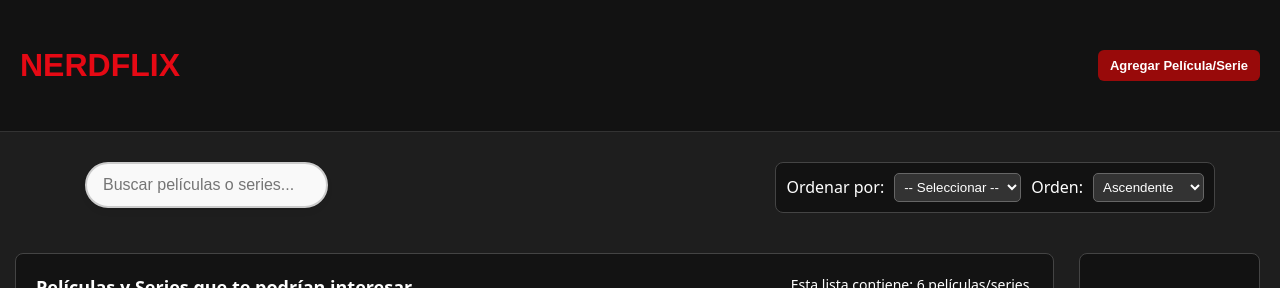
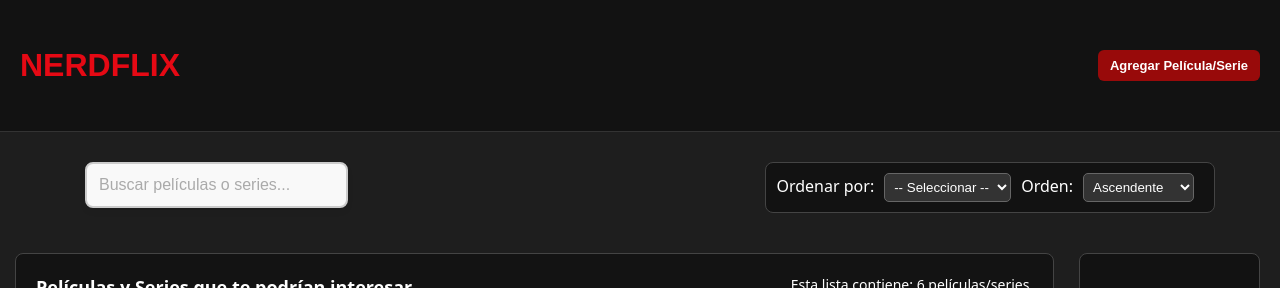
Before and after one commit to AilenFlores/TP-React, a React (Vite) app: page / in a window 1280 px wide. Shown: the top 288 px of the page. Built offline with nearby package versions, Linux system fonts and the light colour scheme.

Commit message:
Mejorar el diseño del componente de búsqueda y actualizar el README.md con información detallada sobre la aplicación y su instalación.

```diff
--- a/Components/InputSearch/InputSearch.jsx
+++ b/Components/InputSearch/InputSearch.jsx
@@ -1,8 +1,10 @@
 import React from 'react';
 import Style from './InputSearch.module.css';
+
 const InputSearch = ({ searchTerm, onSearchChange }) => {
   return (
     <div className={Style.inputSearchContainer}>
+      <div className={Style.inputWrapper}>
         <input
           type="text"
           placeholder="Buscar películas o series..."
@@ -10,8 +12,7 @@ const InputSearch = ({ searchTerm, onSearchChange }) => {
           onChange={(e) => onSearchChange(e.target.value)}
           className={Style.inputField}
         />
-
-
+      </div>
     </div>
   );
 };
--- a/Components/InputSearch/InputSearch.module.css
+++ b/Components/InputSearch/InputSearch.module.css
@@ -1,20 +1,31 @@
 .inputSearchContainer {
   display: flex;
-  justify-content: center;
+  justify-content: left;
   padding: 20px;
 }
 
+.inputWrapper {
+  position: relative;
+  flex-grow: 1;
+  max-width: 800px;
+}
+
+
 .inputField {
   width: 100%;
-  max-width: 400px;
-  padding: 12px 16px;
+  padding: 12px 12px 12px 12px;
   font-size: 16px;
+  color: #333; /* Color del texto */
   border: 2px solid #ccc;
-  border-radius: 30px;
+  border-radius: 8px;
   outline: none;
   transition: all 0.3s ease;
   background-color: #f9f9f9;
   box-shadow: 0 4px 6px rgba(0, 0, 0, 0.05);
+}
+
+.inputField::placeholder {
+  color: #aaa;
 }
 
 .inputField:focus {
--- a/Components/MoviesOrder/MoviesOrder.module.css
+++ b/Components/MoviesOrder/MoviesOrder.module.css
@@ -4,7 +4,6 @@
     padding: 20px;
   }
   .sortContainer {
-    display: flex;
     align-items: center;
     gap: 10px;
     padding: 10px;
@@ -17,6 +16,7 @@
 
   .sortContainer select {
     padding: 5px;
+    margin: 0 10px;
     background-color: #333;
     color: white;
     border: 1px solid #666;
--- a/pages/Home.jsx
+++ b/pages/Home.jsx
@@ -171,12 +171,13 @@ const UnwatchedMovie = filteredMovies.filter(movie => movie.visto === false);
 
       <div className={Style.underNavbar}>
         <InputSearch searchTerm={searchTerm} onSearchChange={setSearchTerm}/>
-
+<div>
         <MoviesOrder
         sortField={sortField}
         setSortField={setSortField}
         sortOrder={sortOrder}
         setSortOrder={setSortOrder} />
+        </div>
 
       </div>
 
--- a/pages/Home.module.css
+++ b/pages/Home.module.css
@@ -53,6 +53,6 @@
   display: flex;
   justify-content: space-between;
   align-items: center;
-  flex-wrap: wrap;
+  gap: 20px;
   padding: 10px 65px;
 }
```
Also changed, not shown: 1 other file (tests, documents, lock files or other folders). Lines whose indentation alone changed are shown as unchanged.
